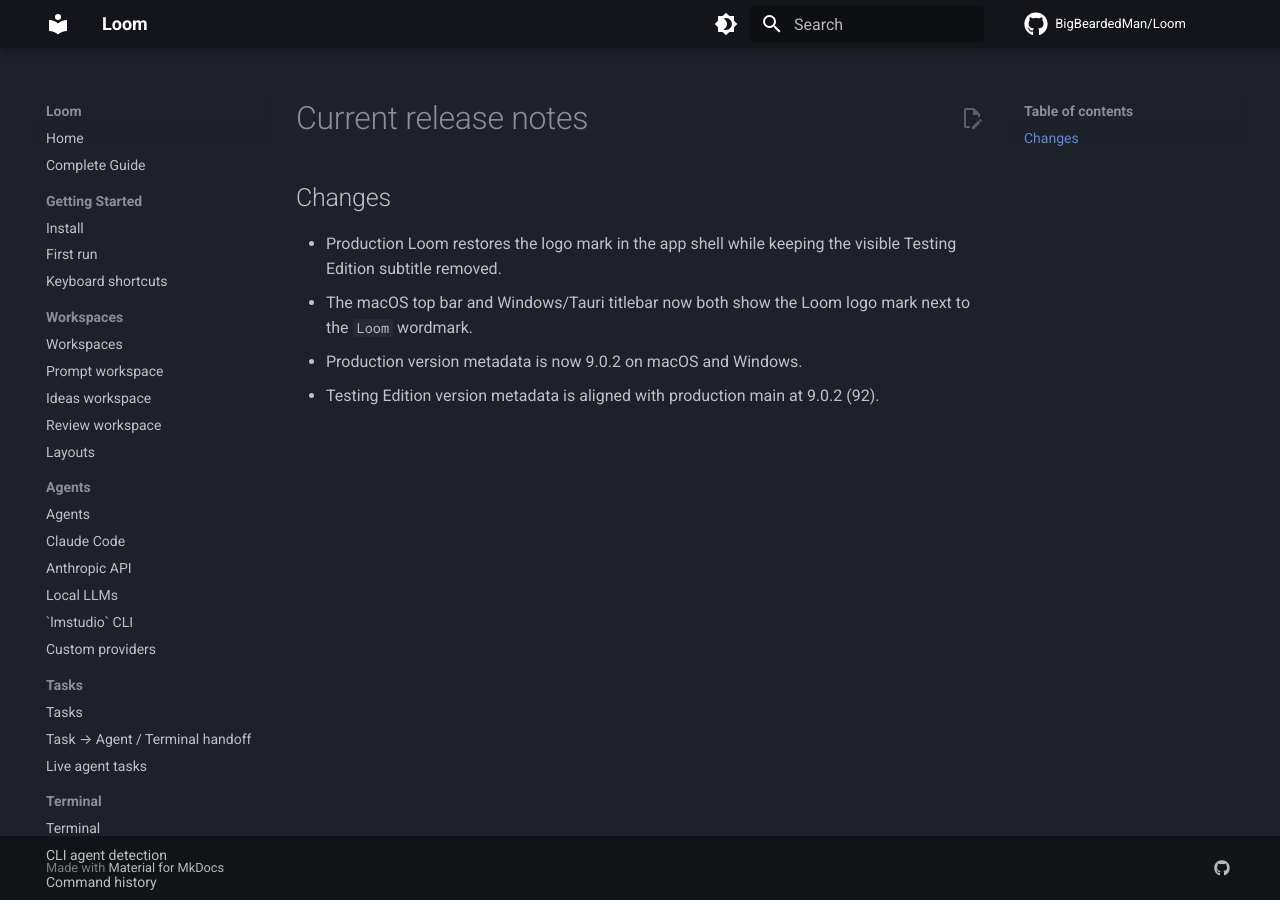
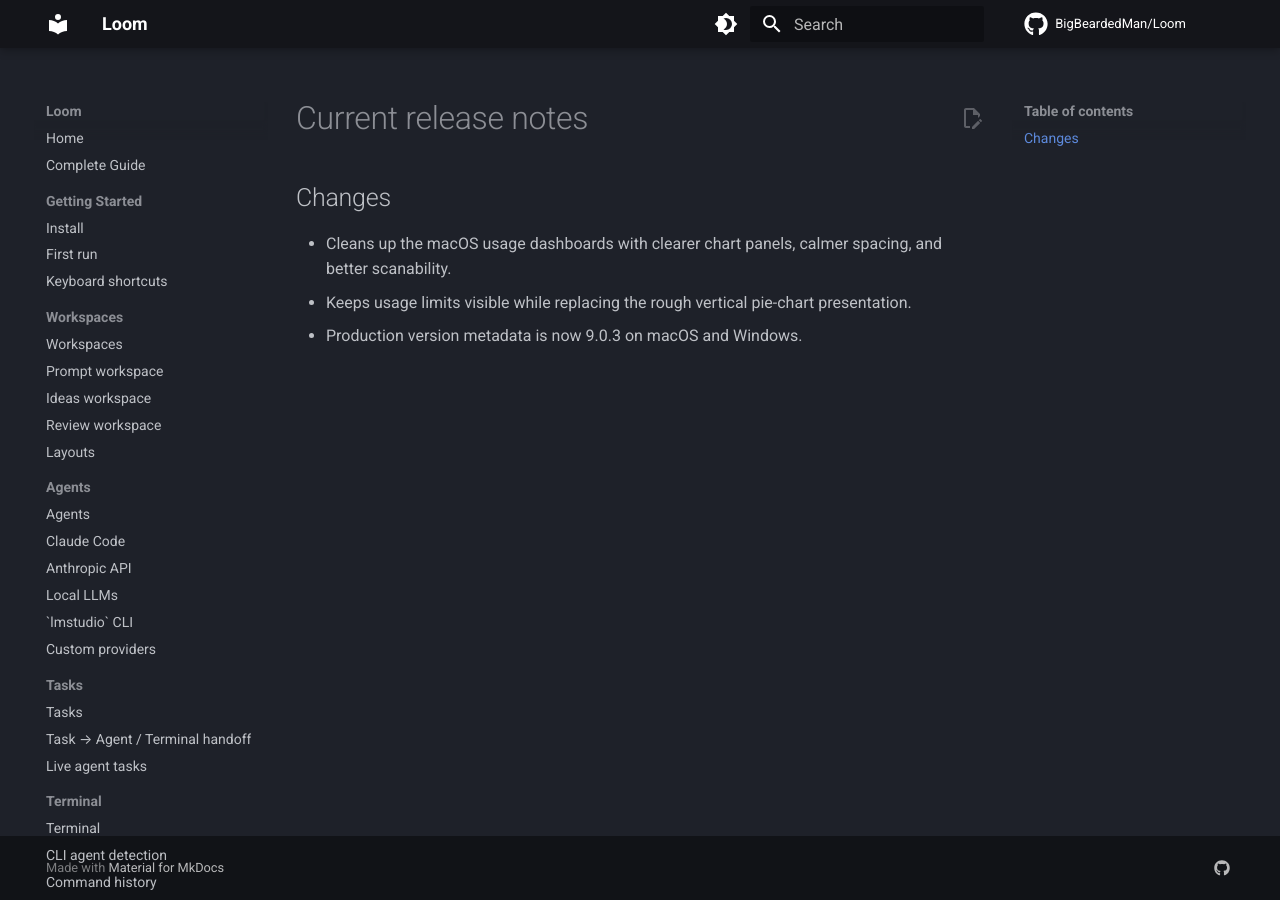
Before and after one commit to BigBeardedMan/Loom, an MkDocs documentation site: the page built from docs/releasing/current-release-notes.md, in a window 1280 px wide. Built offline with MkDocs 1.6.1 and Material for MkDocs 9.7.7, drawn with Linux system fonts in a browser that asks for light colours; comment, search, counter and statistics services are not loaded.

Commit message:
Prepare Loom 9.0.3 release

```diff
--- a/docs/releasing/current-release-notes.md
+++ b/docs/releasing/current-release-notes.md
@@ -1,6 +1,5 @@
 ## Changes
 
-- Production Loom restores the logo mark in the app shell while keeping the visible Testing Edition subtitle removed.
-- The macOS top bar and Windows/Tauri titlebar now both show the Loom logo mark next to the `Loom` wordmark.
-- Production version metadata is now 9.0.2 on macOS and Windows.
-- Testing Edition version metadata is aligned with production main at 9.0.2 (92).
+- Cleans up the macOS usage dashboards with clearer chart panels, calmer spacing, and better scanability.
+- Keeps usage limits visible while replacing the rough vertical pie-chart presentation.
+- Production version metadata is now 9.0.3 on macOS and Windows.
--- a/project.yml
+++ b/project.yml
@@ -10,8 +10,8 @@
 settings:
   base:
     SWIFT_VERSION: "6.0"
-    MARKETING_VERSION: "9.0.2"
-    CURRENT_PROJECT_VERSION: "92"
+    MARKETING_VERSION: "9.0.3"
+    CURRENT_PROJECT_VERSION: "93"
     CODE_SIGN_STYLE: Manual
     CODE_SIGN_IDENTITY: "Loom Local Codesign"
     DEVELOPMENT_TEAM: ""
```
Also changed, not shown: 4 other files.
